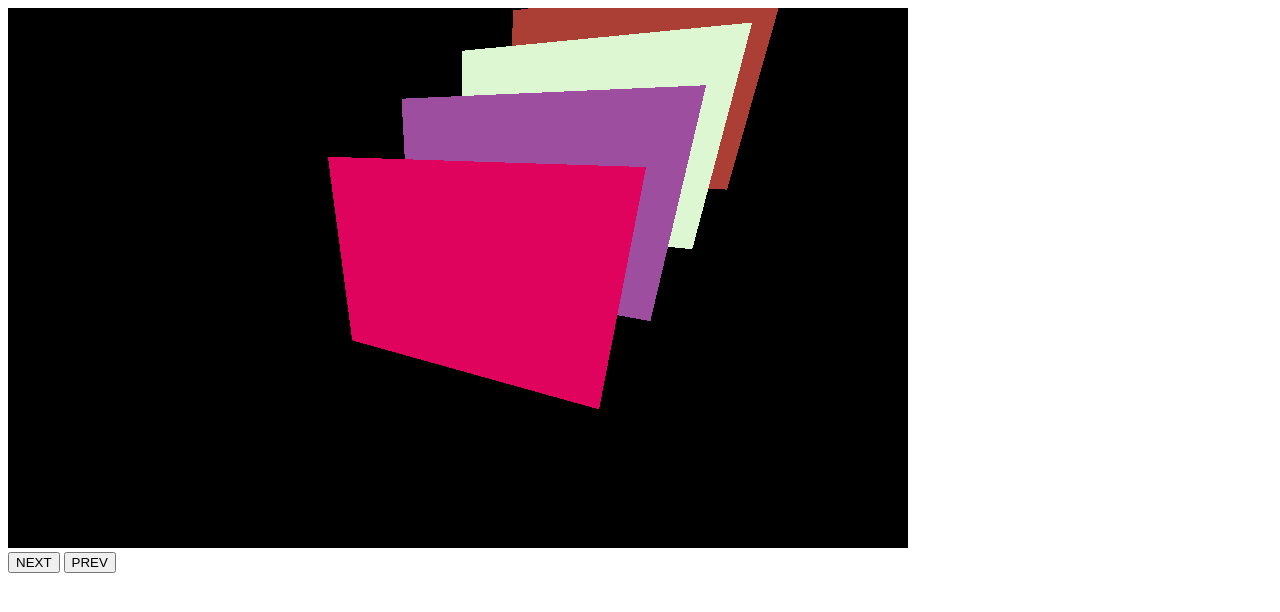
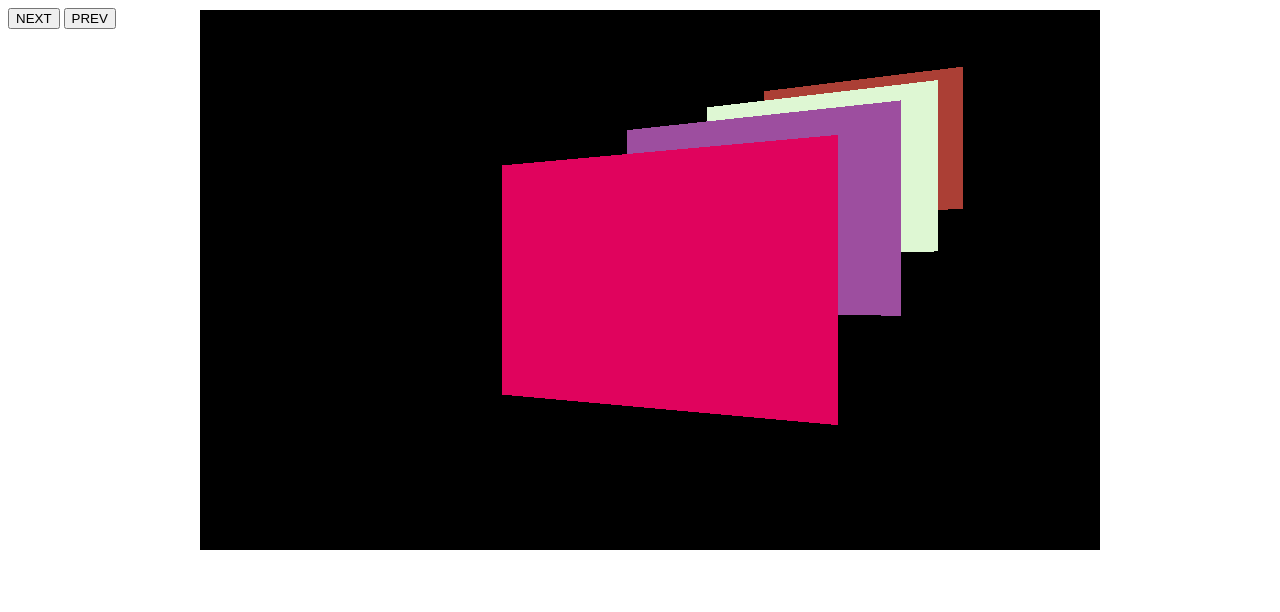
Before and after one commit to imclab/megamap, a plain HTML site: page src/index.html in a window 1280 px wide. Drawn offline with Linux system fonts and the light colour scheme; animation ran at ten frames a second.

Commit message:
Rerange the camera.

```diff
--- a/src/index.html
+++ b/src/index.html
@@ -9,6 +9,13 @@
 <script type='text/javascript' src='js/mg_imgs.js'></script>
 <script type='text/javascript' src='js/mg_view.js'></script>
 <script type='text/javascript' src='js/test.js'></script>
+<style type='text/css'>
+	#cav {
+		position : absolute;
+		left	: 200px;
+		top	: 10px;
+	}
+</style>
 </head>
 <body>
 <section id='cav'>
--- a/src/js/mg_imgs.js
+++ b/src/js/mg_imgs.js
@@ -74,9 +74,9 @@ var MVDec = function (im) {
  * Static variable of the class.
  */
 MvDec = {
-	xOffset : 50,
-	yOffset : 80,
-	zOffset : 120
+	xOffset : 120,
+	yOffset : 100,
+	zOffset : 160
 };
 
 MVDec.prototype = {
--- a/src/js/mg_view.js
+++ b/src/js/mg_view.js
@@ -32,8 +32,8 @@ var MainView = {
 	 */
 	dispAmount : 4,
 
-	BASE_CAM : {x: defs.BASE_CAM.x+180,
-				y: defs.BASE_CAM.y+180,
+	BASE_CAM : {x: defs.BASE_CAM.x,//+180,
+				y: defs.BASE_CAM.y,//+180,
 				z: defs.BASE_CAM.z},
 
 	/**
@@ -107,14 +107,34 @@ var MainView = {
 			localMesh.position.z = -i*MvDec.zOffset;
 		}
 
-		/* TODO move the camera section's code
-		 * to another place
-		 */
-		this.cam.position = this.BASE_CAM;
+		this._upCam();
+	},
+
+	/**
+	 * @private
+	 * Updates the camera.
+	 */
+	_upCam : function () {
+		this.cam.position = {
+			x : this.BASE_CAM.x + 100,
+			y : this.BASE_CAM.y,
+			z : this.BASE_CAM.z
+		};
+		/*
+		this.cam.position =
+			{x:this.BASE_CAM.x-.5*GSys.stage.width
+				+ MouseMgr.x,
+			 y:this.BASE_CAM.y+.5*GSys.stage.width
+				- MouseMgr.y,
+			 z:this.BASE_CAM.z};
+	 	console.log('cam ' + this.cam.position);
+		*/
 		this.cam.lookAt({x:0, y:0, z:0});
 	},
 
 	run : function () {
+		/* TODO add a camera manager */
+		//this._upCam();
 		if (!this.inTween) return;
 		this.accOffset += this.twOffset;
 			/* TODO I should optmize here */
--- a/src/js/mygallery.js
+++ b/src/js/mygallery.js
@@ -144,6 +144,7 @@ GSys.stage = {
 			this.renderer.setSize(this.width, this.height);
 			this.renderer.setClearColorHex(0x0, 1.0);
 			this.contObj.appendChild(this.renderer.domElement);
+			MouseMgr.attach(this.renderer.domElement);
 
 			/* Sets the scene object */
 			this.scn = new THREE.Scene();
@@ -189,3 +190,28 @@ GSys.stage = {
 			this.imgList.append(uri);
 		}
 };
+
+/**
+ * The mouse manager of the gallery.
+ */
+var MouseMgr = {
+	x : 0,
+	y : 0,
+
+	/**
+	 * Attach the mouse event to the mouse manager.
+	 * @param cont the container
+	 */
+	attach : function (cont) {
+		cont.addEventListener('mousemove',
+			function(e) {
+				MouseMgr.x = e.layerX;
+				MouseMgr.y = e.layerY;
+			},
+			false);
+
+	},
+
+	detach : function (contId, callback) {
+	}
+};
```
